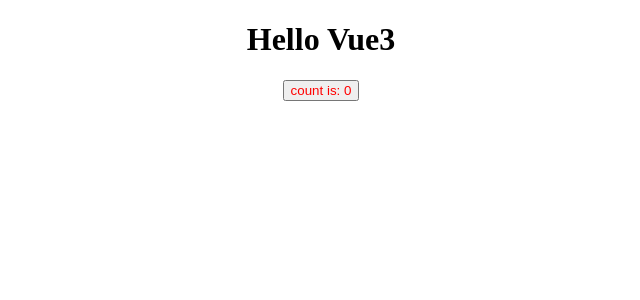
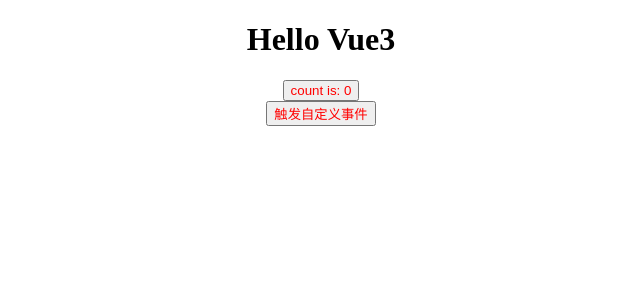
Before and after one commit to wywppkd/vue3-with-vite, a Vue app: page / in a window 1280 px wide. Shown: the top 300 px of the page, without its empty margins (319-959 px from the left). Built offline with nearby package versions, Linux system fonts and the light colour scheme.

Commit message:
feat(demo): 自定义事件

```diff
--- a/src/App.vue
+++ b/src/App.vue
@@ -1,7 +1,11 @@
 <script setup lang="ts">
 import HelloWorld from './components/HelloWorld.vue';
+
+const handleSuccess = () => {
+  console.log('success');
+};
 </script>
 
 <template>
-  <HelloWorld msg="Hello Vue3" />
+  <HelloWorld msg="Hello Vue3" @on-success="handleSuccess" />
 </template>
--- a/src/components/HelloWorld.vue
+++ b/src/components/HelloWorld.vue
@@ -2,6 +2,9 @@
 import { ref } from 'vue';
 
 defineProps<{ msg: string }>();
+
+// 自定义事件
+const emit = defineEmits(['onSuccess']);
 
 const count = ref(0);
 
@@ -14,6 +17,8 @@
   <div class="hello">
     <h1>{{ msg }}</h1>
     <button type="button" @click="add()">count is: {{ count }}</button>
+    <br />
+    <button @click="emit('onSuccess')">触发自定义事件</button>
   </div>
 </template>
 
```
